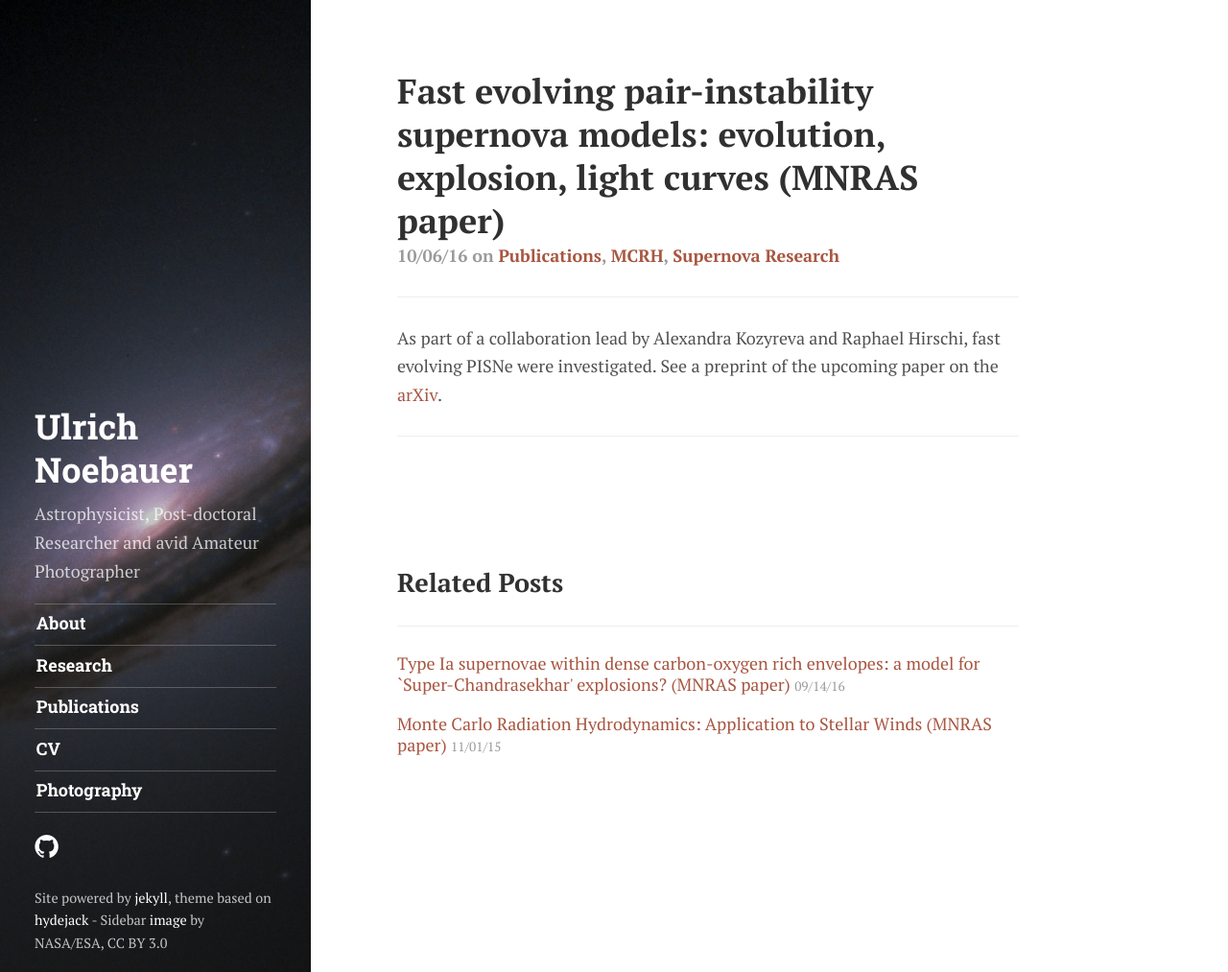
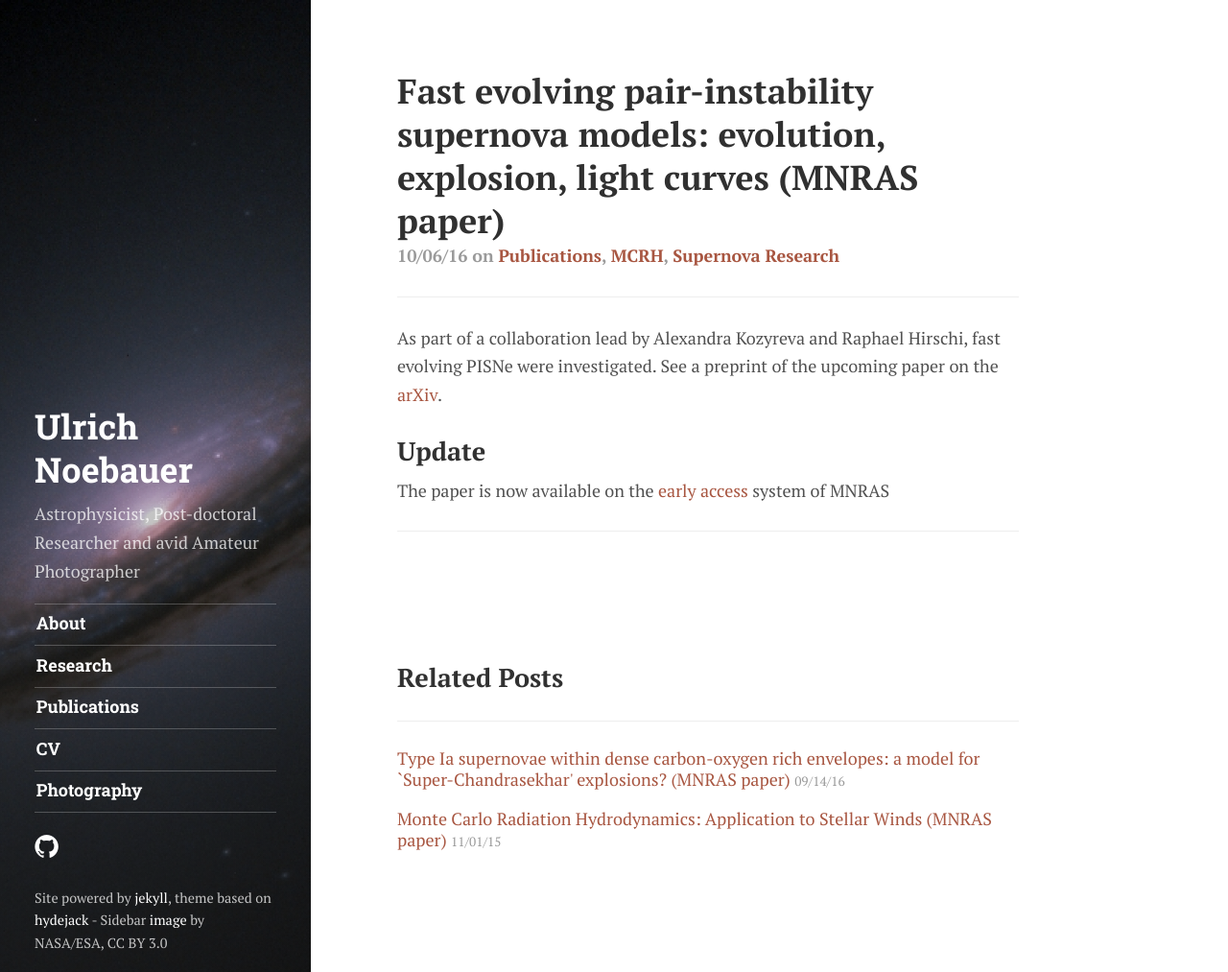
Before and after one commit to unoebauer/unoebauer.github.io, a Jekyll site: the page built from _posts/2016-10-06-kozyreva2016.markdown, in a window 1280 px wide and 1013 px high. Shown: the whole window at 96% size. Built offline with Jekyll 4.4.1, drawn with Linux system fonts in a browser that asks for light colours; some web fonts are replaced.

Commit message:
Update post - now link to early access

```diff
--- a/_posts/2016-10-06-kozyreva2016.markdown
+++ b/_posts/2016-10-06-kozyreva2016.markdown
@@ -10,6 +10,11 @@ As part of a collaboration lead by Alexandra Kozyreva and Raphael Hirschi, fast
 evolving PISNe were investigated.  See a preprint of the upcoming paper on the
 [arXiv][Kozyreva2016].
 
+## Update
+
+The paper is now available on the [early access][Kozyreva2016mnras] system of MNRAS
+
 - - -
 
 [Kozyreva2016]: https://arxiv.org/abs/1610.01086
+[Kozyreva2016mnras]: http://mnras.oxfordjournals.org/content/early/2016/10/06/mnras.stw2562.abstract?keytype=ref&ijkey=UczdedzcAN1Sgwn
```
